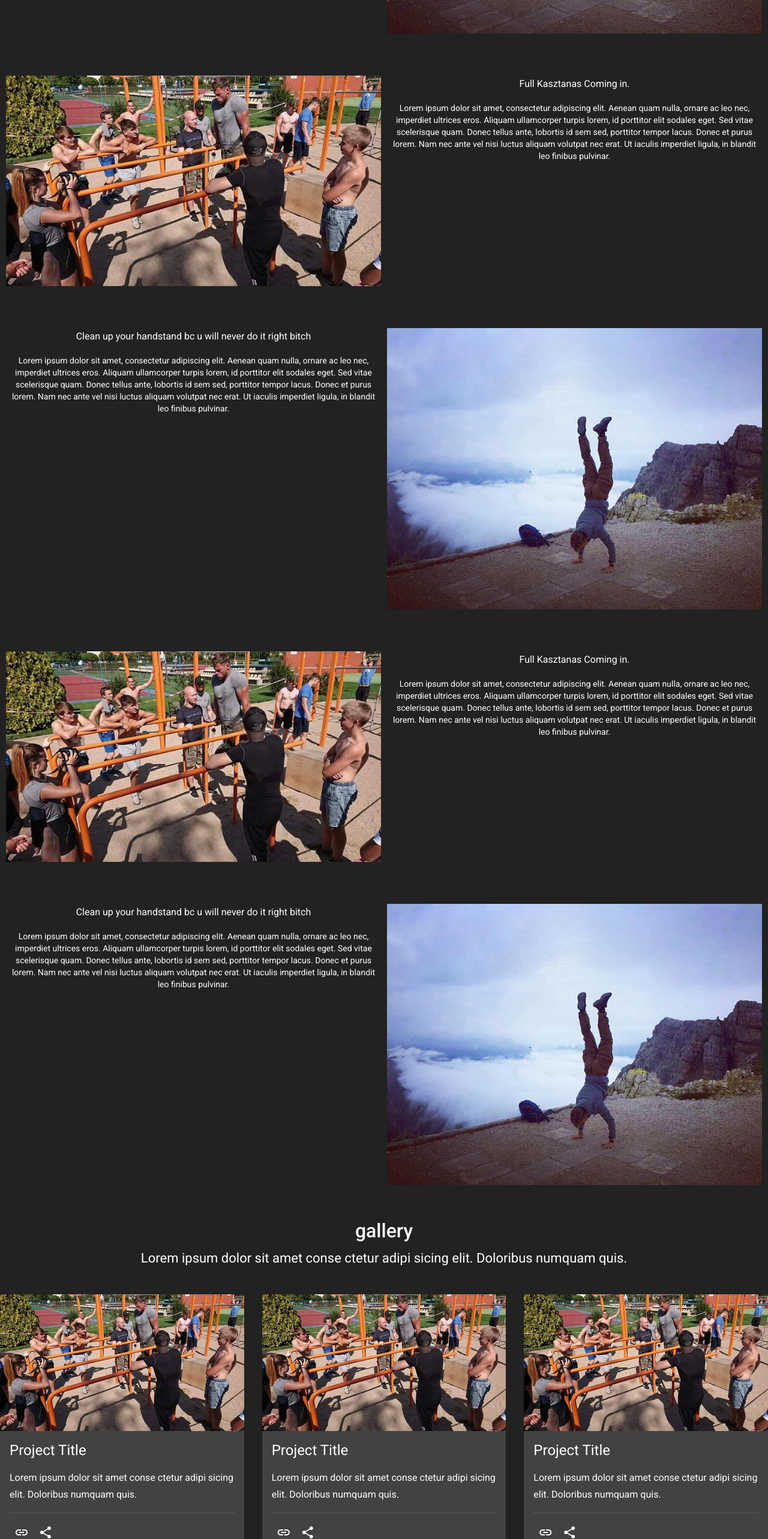
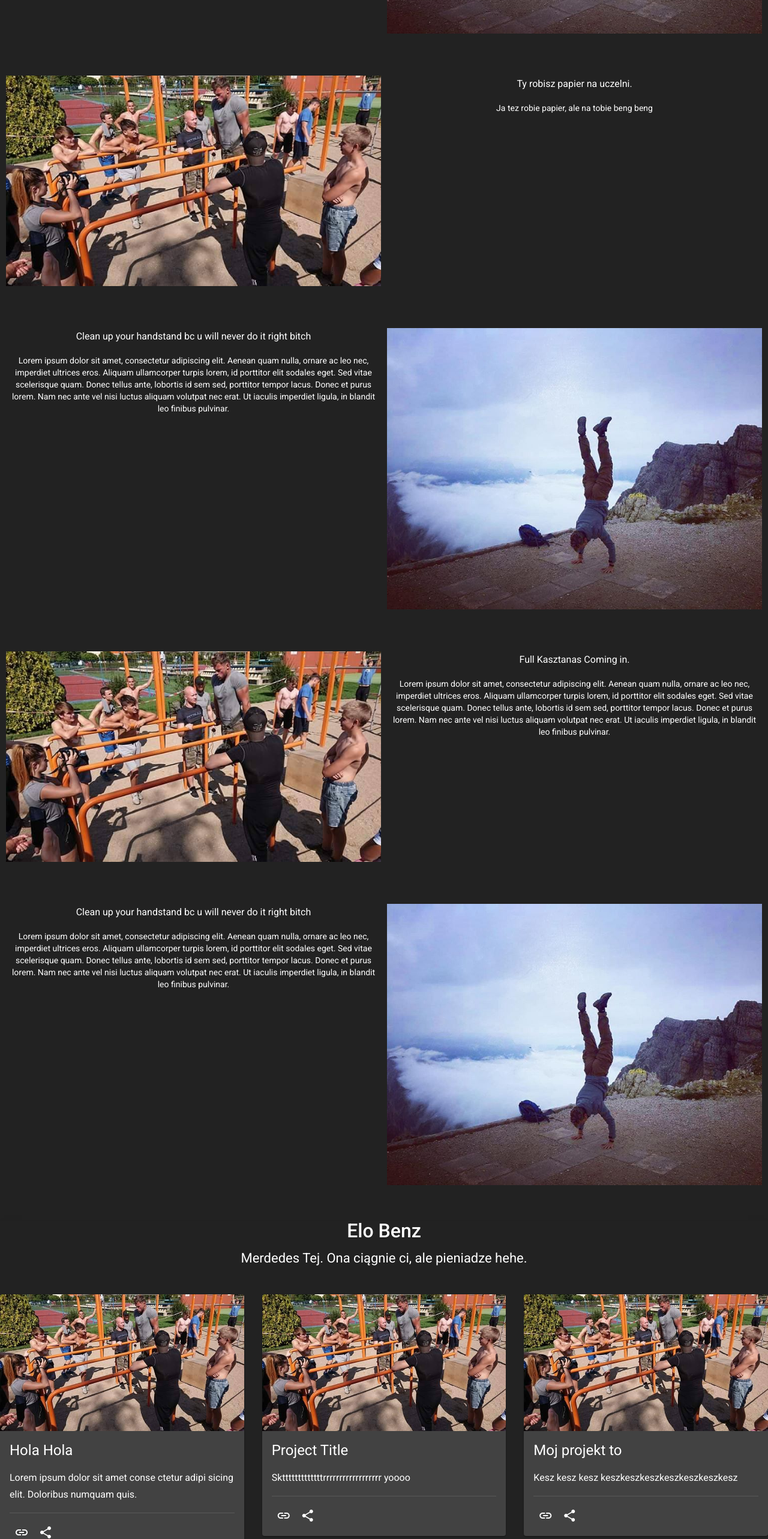
Before and after one commit to PrzemyslawSarnacki/SportsTeamBlog, an Angular app: page / in a window 1280 px wide. Shown: the part 2740-5306 px from the top of the page at 60% size. Built offline with nearby package versions, Linux system fonts and the light colour scheme; what ng2-animate-on-scroll would draw is missing.

Commit message:
Footer adjusted

```diff
--- a/src/app/app.component.html
+++ b/src/app/app.component.html
@@ -1,41 +1,10 @@
+<app-navbar>
+</app-navbar>
 
-
-  <app-navbar>
-  </app-navbar>
-
-  <div class="container">
+<div class="container">
   <app-header class="animated" animateOnScroll animationName="fadeIn"></app-header>
-    <!-- <div class="row p-5">
-      <div
-      class="col hide-on-init"
-      animateOnScroll
-      animationName="animated fadeInRight"
-      >
-      <h4>Sections of text</h4>
-      <p>
-        Lorem ipsum dolor sit amet, consectetur adipiscing elit. Nam sit amet
-        elit feugiat, venenatis turpis id, pharetra felis. Cras mollis vitae
-        orci eget volutpat. Proin dapibus massa vitae lacus maximus, vitae
-        cursus diam sodales. Curabitur laoreet nunc sit amet est sagittis
-        rutrum. Nulla at ante sed elit scelerisque vestibulum. Vivamus commodo
-        mauris ante, quis varius ante dictum vel. Mauris in est volutpat, auctor
-        diam ut, pretium est. Suspendisse ...
-      </p>
-    </div>
-  </div>
-
-  <div class="animated" animateOnScroll animationName="fadeIn">
-    <p>>Lorem ipsum dolor sit amet consectetur, adipisicing elit. Facere illo sequi ipsa atque similique quod repellat vero molestias deleniti quos ipsum inventore, voluptatibus corrupti assumenda velit quas dolores? Nihil, corrupti.</p>
-  </div>
-  <div class="animated" animateOnScroll animationName="fadeIn">
-    animated content upon appearing in the viewport..
-  </div>
-
-
-
-  <app-footer></app-footer> -->
-
   <app-main class="animated" animateOnScroll animationName="fadeIn"></app-main>
   <app-gallery></app-gallery>
   <app-ready></app-ready>
+  <app-footer></app-footer>
 </div>
--- a/src/app/footer/footer.component.html
+++ b/src/app/footer/footer.component.html
@@ -1,8 +1,4 @@
 <footer>
-  <ul>
-      <li><a href="#">Elo</a></li>
-      <li><a href="#">Benc</a></li>
-  </ul>
   <ul>
 
     <li><a href="#">SWLomza</a></li>
@@ -11,16 +7,24 @@
     <li><a href="#">I kasztany</a></li>
   </ul>
   <ul>
-    <li><a href="#">SWLomza</a></li>
-    <li><a href="#">To</a></li>
-    <li><a href="#">Lamusy</a></li>
+    <li><a href="#">A</a></li>
     <li><a href="#">I kasztany</a></li>
+    <li><a href="#">We Francji</a></li>
+    <li><a href="#">Najlepsze</a></li>
 
   </ul>
   <ul>
-          <li><a href="#"><i class="fab fa-facebook-f"></i></a></li>
-          <li><a href="#"><i class="fab fa-twitter"></i></a></li>
-          <li><a href="#"><i class="fab fa-instagram"></i></a></li>
+    <li><a href="#">Siema</a></li>
+    <li><a href="#">Przyszłem</a></li>
+    <li><a href="#">Krening nie zrobił</a></li>
+    <li><a href="#">Bo kuciaapa elo</a></li>
+
+  </ul>
+  <ul>
+    <li><a href="#">Ogułem</a></li>
+          <li><a href="#">fb dla smiecuw<i class="fab fa-facebook-f"></i></a></li>
+          <li><a href="#">twitter dla kuciapow<i class="fab fa-twitter"></i></a></li>
+          <li><a href="#">instagram dla stulejow elko<i class="fab fa-instagram"></i></a></li>
   </ul>
 
 </footer>
--- a/src/app/gallery/gallery.component.html
+++ b/src/app/gallery/gallery.component.html
@@ -3,10 +3,10 @@
 
       <div class="gallery-section gallery-heading mat-typography" fxLayout="column" fxLayoutAlign="center center">
           <div>
-          <h2 [ngStyle.lt-md]="{'margin-bottom': '15px'}">gallery</h2>
+          <h2 [ngStyle.lt-md]="{'margin-bottom': '15px'}">Elo Benz</h2>
           </div>
           <div>
-          <h3 [ngStyle.xs]="{'font-size': '18px'}" [ngStyle.sm]="{'font-size': '22px'}">Lorem ipsum dolor sit amet conse ctetur adipi sicing elit. Doloribus numquam quis.</h3>
+          <h3 [ngStyle.xs]="{'font-size': '18px'}" [ngStyle.sm]="{'font-size': '22px'}">Merdedes Tej. Ona ciągnie ci, ale pieniadze hehe.</h3>
           </div>
       </div>
 
@@ -15,7 +15,7 @@
           <mat-card class="p-0 m-0">
             <img mat-card-image src="assets/responsive.jpg" >
             <mat-card-content>
-              <h5 class="mat-headline" [ngStyle.sm]="{'font-size': '16px'}">Project Title</h5>
+              <h5 class="mat-headline" [ngStyle.sm]="{'font-size': '16px'}">Hola Hola</h5>
               <p class="mat-subheading-2" [ngStyle.sm]="{'font-size': '12px'}">
                 Lorem ipsum dolor sit amet conse ctetur adipi sicing elit. Doloribus numquam quis.
               </p>
@@ -31,7 +31,7 @@
             <mat-card-content>
               <h5 class="mat-headline" [ngStyle.sm]="{'font-size': '16px'}">Project Title</h5>
               <p class="mat-subheading-2" [ngStyle.sm]="{'font-size': '12px'}">
-                Lorem ipsum dolor sit amet conse ctetur adipi sicing elit. Doloribus numquam quis.
+                Sktttttttttttttrrrrrrrrrrrrrrrrrr yoooo
               </p>
               <mat-divider class="mb-1"></mat-divider>
               <button class="gallery-button" mat-icon-button><mat-icon class="text-muted">link</mat-icon></button>
@@ -43,9 +43,9 @@
           <mat-card class="p-0 m-0">
             <img mat-card-image src="assets/responsive.jpg" >
             <mat-card-content>
-              <h5 class="mat-headline" [ngStyle.sm]="{'font-size': '16px'}">Project Title</h5>
+              <h5 class="mat-headline" [ngStyle.sm]="{'font-size': '16px'}">Moj projekt to </h5>
               <p class="mat-subheading-2" [ngStyle.sm]="{'font-size': '12px'}">
-                Lorem ipsum dolor sit amet conse ctetur adipi sicing elit. Doloribus numquam quis.
+                Kesz kesz kesz keszkeszkeszkeszkeszkeszkesz
               </p>
               <mat-divider class="mb-1"></mat-divider>
               <button class="gallery-button" mat-icon-button><mat-icon class="text-muted">link</mat-icon></button>
@@ -62,7 +62,7 @@
             <mat-card-content>
               <h5 class="mat-headline" [ngStyle.sm]="{'font-size': '16px'}">Project Title</h5>
               <p class="mat-subheading-2" [ngStyle.sm]="{'font-size': '12px'}">
-                Lorem ipsum dolor sit amet conse ctetur adipi sicing elit. Doloribus numquam quis.
+                Nie nabierzesz mnie jak chochla
               </p>
               <mat-divider class="mb-1"></mat-divider>
               <button class="gallery-button" mat-icon-button><mat-icon class="text-muted">link</mat-icon></button>
@@ -76,7 +76,7 @@
             <mat-card-content>
               <h5 class="mat-headline" [ngStyle.sm]="{'font-size': '16px'}">Project Title</h5>
               <p class="mat-subheading-2" [ngStyle.sm]="{'font-size': '12px'}">
-                Lorem ipsum dolor sit amet conse ctetur adipi sicing elit. Doloribus numquam quis.
+                Nie musze hula hopa do zrobienia koła
               </p>
               <mat-divider class="mb-1"></mat-divider>
               <button class="gallery-button" mat-icon-button><mat-icon class="text-muted">link</mat-icon></button>
@@ -90,7 +90,7 @@
             <mat-card-content>
               <h5 class="mat-headline" [ngStyle.sm]="{'font-size': '16px'}">Project Title</h5>
               <p class="mat-subheading-2" [ngStyle.sm]="{'font-size': '12px'}">
-                Lorem ipsum dolor sit amet conse ctetur adipi sicing elit. Doloribus numquam quis.
+                Ex kolega frajer nie bendzie wiencej w bandzie elo.
               </p>
               <mat-divider class="mb-1"></mat-divider>
               <button class="gallery-button" mat-icon-button><mat-icon class="text-muted">link</mat-icon></button>
--- a/src/app/main/main.component.html
+++ b/src/app/main/main.component.html
@@ -39,8 +39,8 @@
   <div class="multi-section animated" animateOnScroll animationName="fadeIn">
     <img src="/assets/responsive.jpg" />
     <div>
-      <h3>Full Kasztanas Coming in.</h3>
-      <p>Lorem ipsum dolor sit amet, consectetur adipiscing elit. Aenean quam nulla, ornare ac leo nec, imperdiet ultrices eros. Aliquam ullamcorper turpis lorem, id porttitor elit sodales eget. Sed vitae scelerisque quam. Donec tellus ante, lobortis id sem sed, porttitor tempor lacus. Donec et purus lorem. Nam nec ante vel nisi luctus aliquam volutpat nec erat. Ut iaculis imperdiet ligula, in blandit leo finibus pulvinar.</p>
+      <h3>Ty robisz papier na uczelni.</h3>
+      <p>Ja tez robie papier, ale na tobie beng beng</p>
     </div>
   </div>
 
--- a/src/styles.css
+++ b/src/styles.css
@@ -94,6 +94,7 @@ nav ul:last-of-type li:last-of-type a {
     background: yellowgreen;
     padding: 10px;
     color: #fff;
+    text-shadow: 1px 1px 3px black;
     border-radius: 5px;
     font-weight: bold;
 }
@@ -141,6 +142,7 @@ header .tagline a {
 .contact {
 background: yellowgreen;
 text-decoration:none;
+text-shadow: 2px 2px 1px black;
 color: #eee;
 }
 .learn-more {
@@ -183,7 +185,6 @@ main div h3, main div div h3 {
 main div.intro, main div.multi-section,  main div.multi-section-two {
     margin:0px auto;
     margin-bottom: 500px;
-    /* background: #bbbbbb; */
     padding: 50px;
 }
 main div.intro {
@@ -194,7 +195,6 @@ div.multi-section, div.multi-section-two {
     display: grid;
     grid-template-columns: repeat(2, 1fr);
     grid-gap: 10px;
-    /* background: #fff; */
     margin-bottom: 150px;
 
 }
@@ -221,7 +221,7 @@ main div:last-of-type{
     text-align: center;
 }
 footer {
-    background: #eee;
+    background: rgb(70, 68, 68);
     display: grid;
     grid-template-columns: 1fr 1fr 1fr 1fr;
     justify-items: center;
@@ -237,12 +237,13 @@ footer ul li {
     margin: 10px;
 }
 footer ul li a {
-    color: #111;
+    color: #bbb;
     text-decoration: none;
 }
 footer ul li:first-of-type {
     font-weight: bold;
     color: #ddd;
+
 }
 
 /*------------------------- MEDIA QUERIES ---------------------------*/
```
